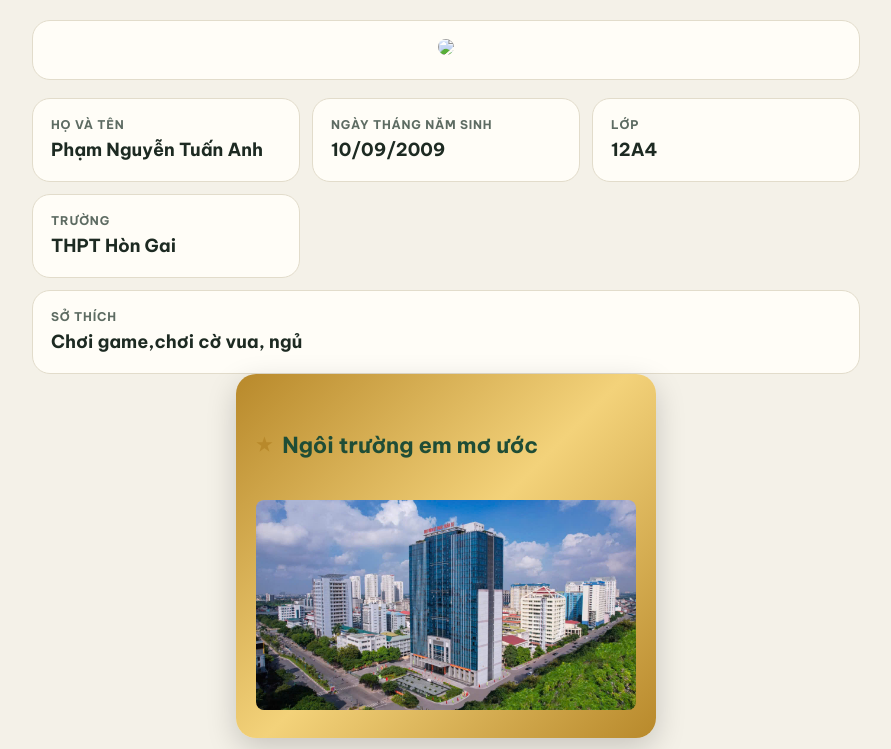
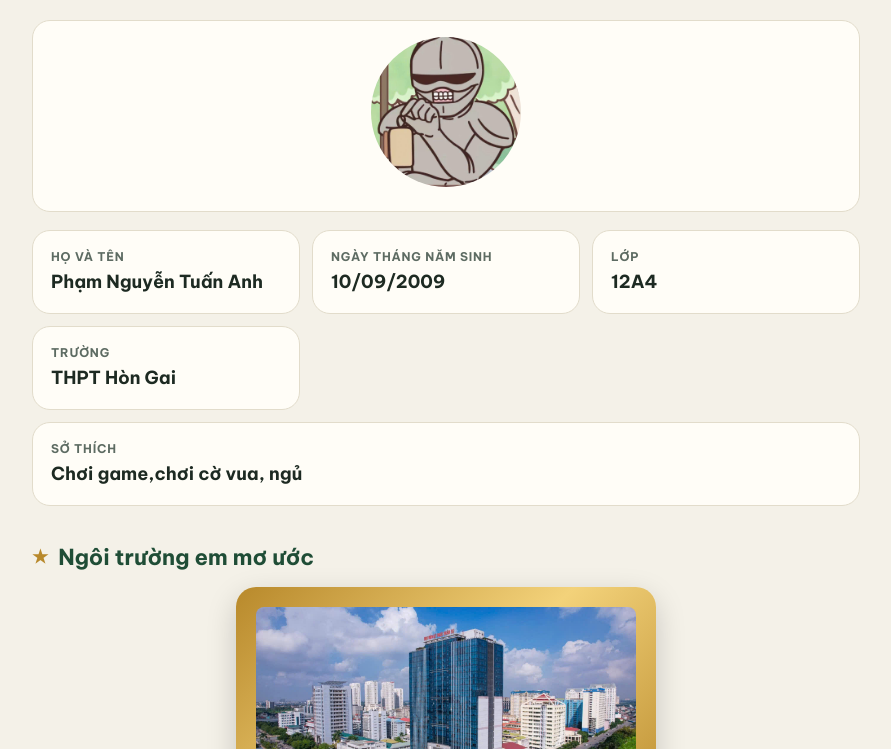
Before and after one commit to Tuananh1009-tech/Gioi-thieu-ban-than, a plain HTML site: page index.html in a window 1280 px wide. Shown: the top 749 px of the page, without its empty margins (194-1085 px from the left). Drawn offline with Linux system fonts and the light colour scheme.

Commit message:
Update index.html

```diff
--- a/index.html
+++ b/index.html
@@ -51,7 +51,7 @@ input[type=file]{display:none}
 
 
 <div class="card" style="text-align: center;">
-    <img src=Anh2.jpg" style="width: 150px; border-radius: 50%;">
+    <img src="Anh2.jpg" style="width: 150px; border-radius: 50%;">
 </div>
 
 <section class="grid">
@@ -62,9 +62,8 @@ input[type=file]{display:none}
   <div class="card" style="grid-column:1/-1"><small>Sở thích</small><div class="v" >Chơi game,chơi cờ vua, ngủ</div></div>
 </section>
 
+        <h2><b>Ngôi trường em mơ ước</b></h2>
 <div class="frame" style="text-align: center; padding: 20px;">
-        <h2><b>Ngôi trường em mơ ước</b></h2>
-        <br>
         <img src="MTA.jpg" style="max-width: 100%; height: auto; border-radius: 8px;">
     </div>
 <div class="btns">
```
